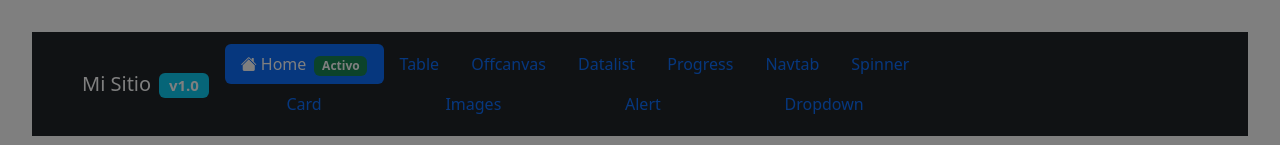
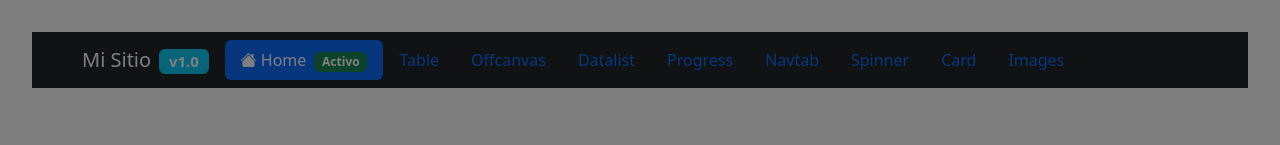
Before and after one commit to jprodriguezbUTN/ComponentesBootstrapReact, a React (Vite) app: page / in a window 1280 px wide. Shown: the top 145 px of the page. Built offline with nearby package versions, Linux system fonts and the light colour scheme.

Commit message:
Auto stash before merge of "desarrollo" and "origin/desarrollo"

```diff
--- a/src/App.jsx
+++ b/src/App.jsx
@@ -22,7 +22,6 @@ const PAccordion = React.lazy(() => import('./pages/PAccordion.jsx'));
 const PCard = React.lazy(() => import('./pages/PCard.jsx'));
 const PImages = React.lazy(() => import('./pages/PImages.jsx'));
 const PAlert = React.lazy(() => import('./pages/PAlert.jsx'));
-const PDropdown = React.lazy(() => import('./pages/PDropdown.jsx'));
 
 function App() {
   return (
@@ -212,44 +211,8 @@ function App() {
                   </NavLink>
                 </li>
 
-                <li className="nav-item">
-                  <NavLink
-                    to="/alert"
-                    className={({ isActive }) =>
-                      `nav-link ${isActive ? "active" : ""}`
-                    }
-                  >
-                    {({ isActive }) => (
-                      <>
-                        Alert
-                        {isActive && (
-                          <span className="badge bg-success ms-2">Activo</span>
-                        )}
-                      </>
-                    )}
-                  </NavLink>
-                </li>
-
-                <li className="nav-item">
-                  <NavLink
-                    to="/dropdown"
-                    className={({ isActive }) =>
-                      `nav-link ${isActive ? "active" : ""}`
-                    }
-                  >
-                    {({ isActive }) => (
-                      <>
-                        Dropdown
-                        {isActive && (
-                          <span className="badge bg-success ms-2">Activo</span>
-                        )}
-                      </>
-                    )}
-                  </NavLink>
-                </li>
               </Navtabs>
             </div>
-            <Collapse />
           </div>
         </nav>
 
@@ -265,8 +228,6 @@ function App() {
           <Route path="/accordion" element={<PAccordion />} />
           <Route path="/card" element={<PCard />} />
           <Route path="/Images" element={<PImages />} />
-          <Route path="/alert" element={<PAlert />} />
-          <Route path="/dropdown" element={<PDropdown />} />
         </Routes>
       </Suspense>
     </BrowserRouter>
```
Also changed, not shown: src/pages/PCollapse.jsx (added).
